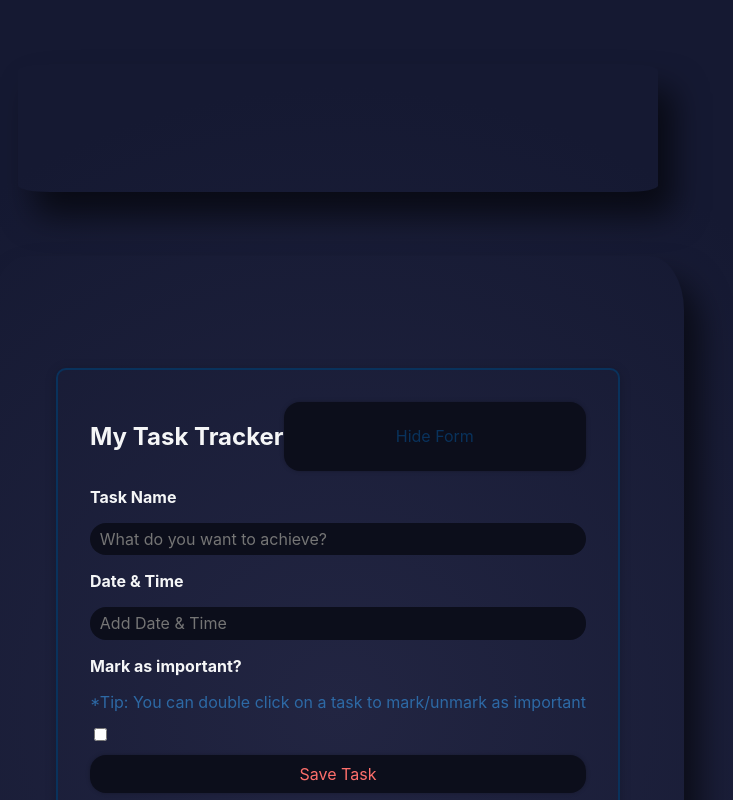
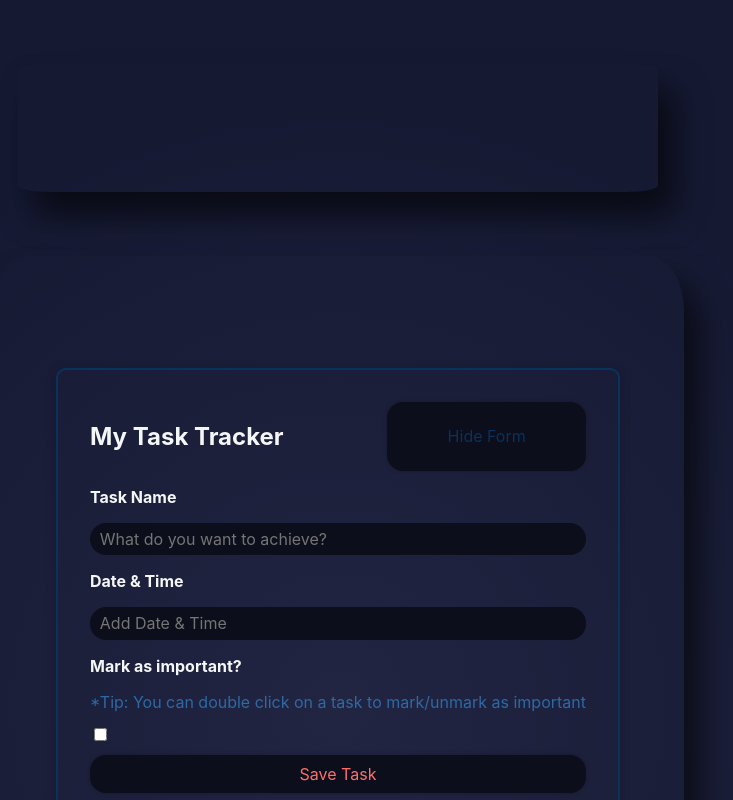
Before and after one commit to jalonghurst/motivational-task-tracker, a React (Create React App) app: page / in a window 1280 px wide. Shown: the top 800 px of the page, without its empty margins (302-1035 px from the left). Built offline with nearby package versions, Linux system fonts and the light colour scheme.

Commit message:
FiReduced size of toggle button in Task Header with flex

```diff
--- a/src/components/TaskGoals/TaskHeader/TaskHeader.css
+++ b/src/components/TaskGoals/TaskHeader/TaskHeader.css
@@ -2,3 +2,12 @@ header {
     display: flex;
     justify-content: space-between;
 }
+
+h1 {
+    flex: 2;
+
+}
+
+Button {
+    flex:1;
+}
```
Also changed, not shown: 1 other file (tests, documents, lock files or other folders).
